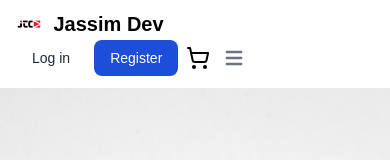
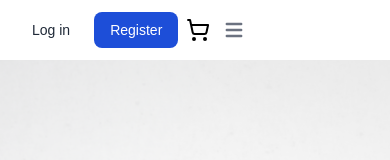
Before and after one commit to jasbx/E-commerce-FrontEnd, a Next.js app: page / in a window 390 px wide. Shown: the top 160 px of the page. Built offline with nearby package versions, Linux system fonts and the light colour scheme.

Commit message:
Update Header.jsx

```diff
--- a/app/_components/Header.jsx
+++ b/app/_components/Header.jsx
@@ -18,7 +18,7 @@ const Header = () => {
     <header>
             <nav className="bg-white shadow-md border-gray-200 px-4 lg:px-6 py-2.5 dark:bg-gray-800">
                 <div className="flex  flex-wrap justify-between items-center mx-auto max-w-screen-xl">
-                    <Link href="#" className="flex items-center">
+                    <Link href="#" className="flex items-center hidden md:flex">
                         <img src="/j.png" className="mr-3 h-6 sm:h-9" alt=" Logo" />
                         <span className="self-center text-xl font-semibold whitespace-nowrap dark:text-white">Jassim Dev</span>
                     </Link>
```
